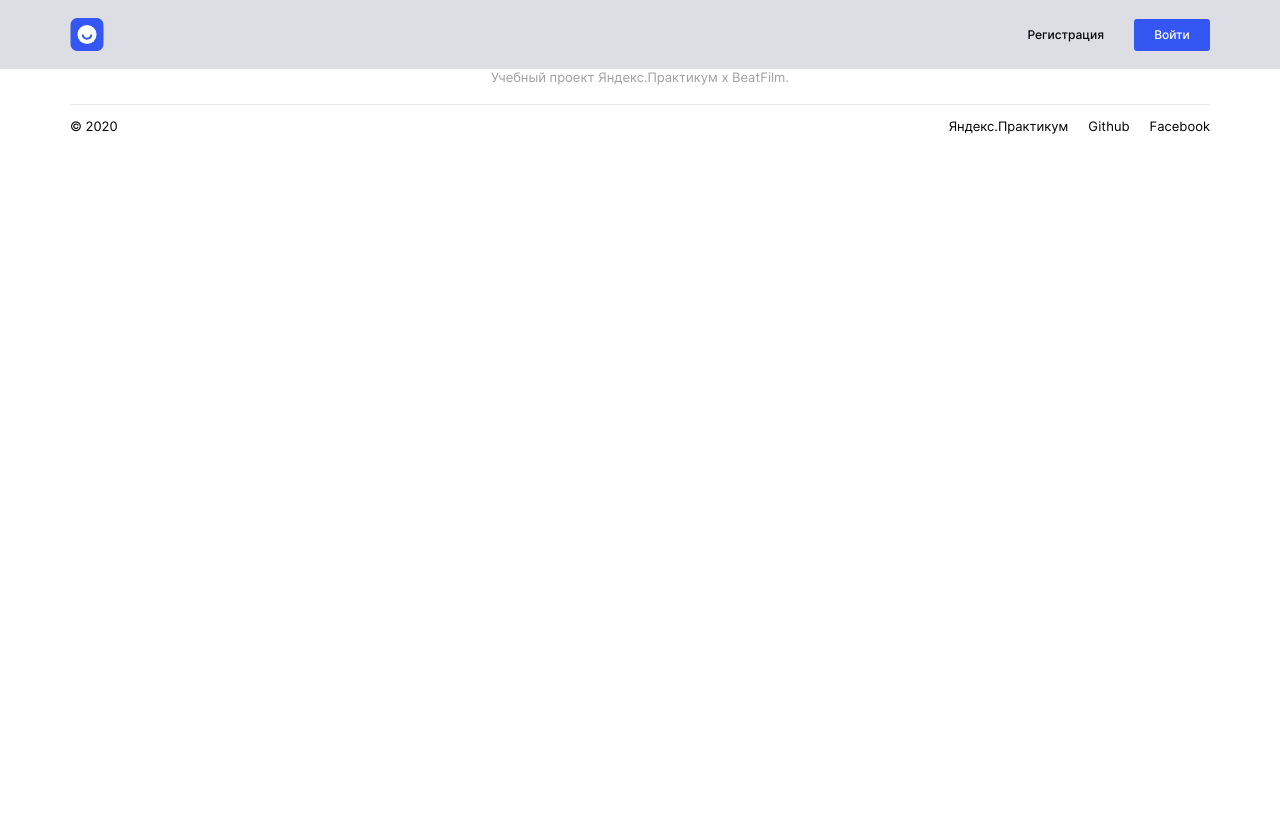
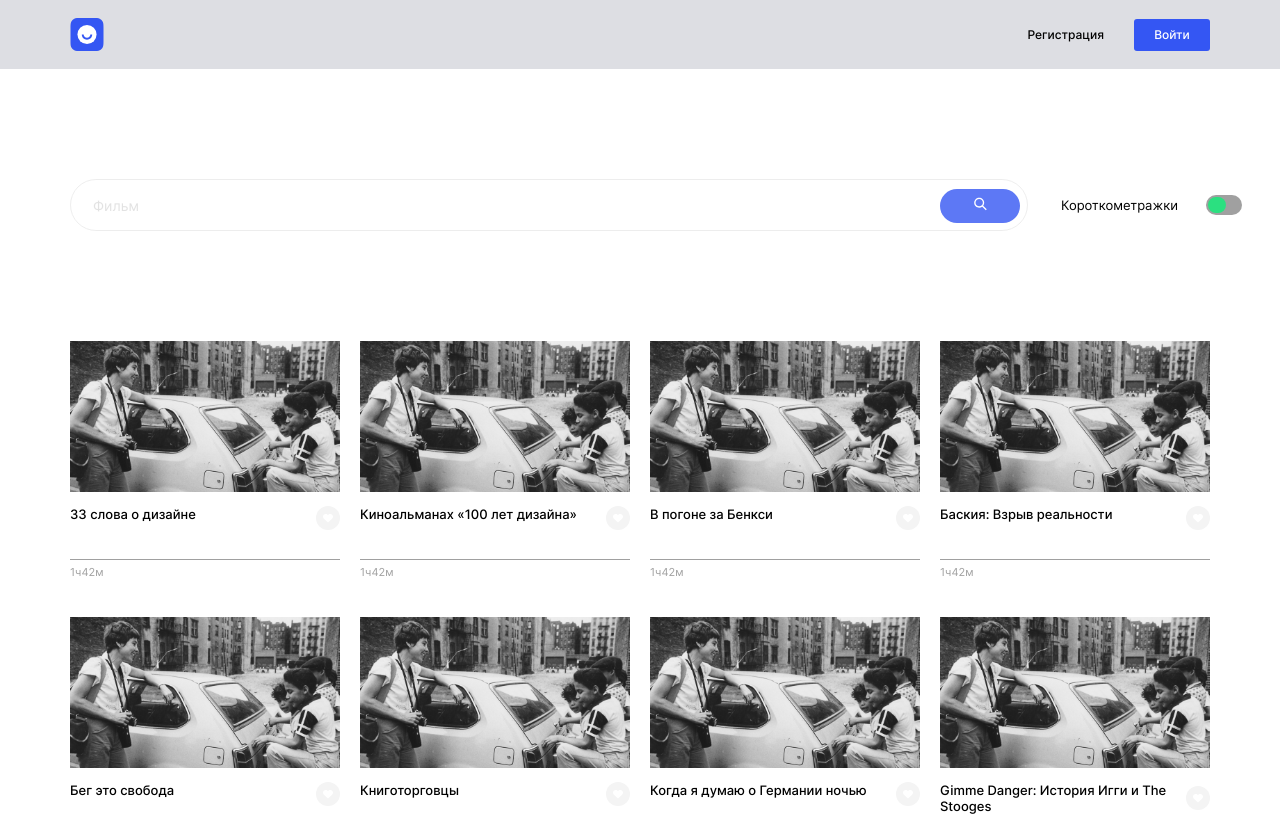
Before and after one commit to ivanwolodin/movies-explorer-frontend, a React (Create React App) app: page /saved-movies in a window 1280 px wide. Shown: the top 816 px of the page. Built offline with nearby package versions, Linux system fonts and the light colour scheme.

Commit message:
Add: prepared files for popups

```diff
--- a/src/components/App/App.js
+++ b/src/components/App/App.js
@@ -5,6 +5,8 @@ import "./App.css";
 import Header from "../Header/Header";
 import Footer from "../Footer/Footer";
 import Movies from "../Movies/Movies";
+import SavedMovies from "../SavedMovies/SavedMovies";
+import NotFound from "../NotFound/NotFound";
 
 function App() {
   return (
@@ -18,6 +20,9 @@ function App() {
           <Route path="/movies" exact>
             <Movies />
           </Route>
+          <Route path="/saved-movies" exact>
+            <SavedMovies />
+          </Route>
         </Switch>
         <Footer />
       </>
--- /dev/null
+++ b/src/components/NotFound/NotFound.css
@@ -0,0 +1,4 @@
+.notfound {
+  display: flex;
+  flex-direction: column;
+}
--- /dev/null
+++ b/src/components/NotFound/NotFound.js
@@ -0,0 +1,14 @@
+import "./NotFound.css";
+import arrow from "../../images/arrow.svg";
+
+function NotFound() {
+  return (
+    <div className="notfound">
+      <h2 className="notfound__title">404</h2>
+      <p className="notfound__description">Страница не найдена</p>
+      <button className="notfound__button">Назад</button>
+    </div>
+  );
+}
+
+export default NotFound;
--- /dev/null
+++ b/src/components/SavedMovies/SavedMovies.js
@@ -0,0 +1,14 @@
+import "./SavedMovies.css";
+import SearchForm from "../SearchForm/SearchForm";
+import MoviesCardList from "../MoviesCardList/MoviesCardList";
+
+function SavedMovies() {
+  return (
+    <div className="savedmovies">
+      <SearchForm />
+      <MoviesCardList />
+    </div>
+  );
+}
+
+export default SavedMovies;
```
Also changed, not shown: src/components/Login/Login.css (added), src/components/Login/Login.js (added), src/components/Profile/Profile.css (added), src/components/Profile/Profile.js (added), src/components/Register/Register.css (added), src/components/Register/Register.js (added), src/components/SavedMovies/SavedMovies.css (added).
